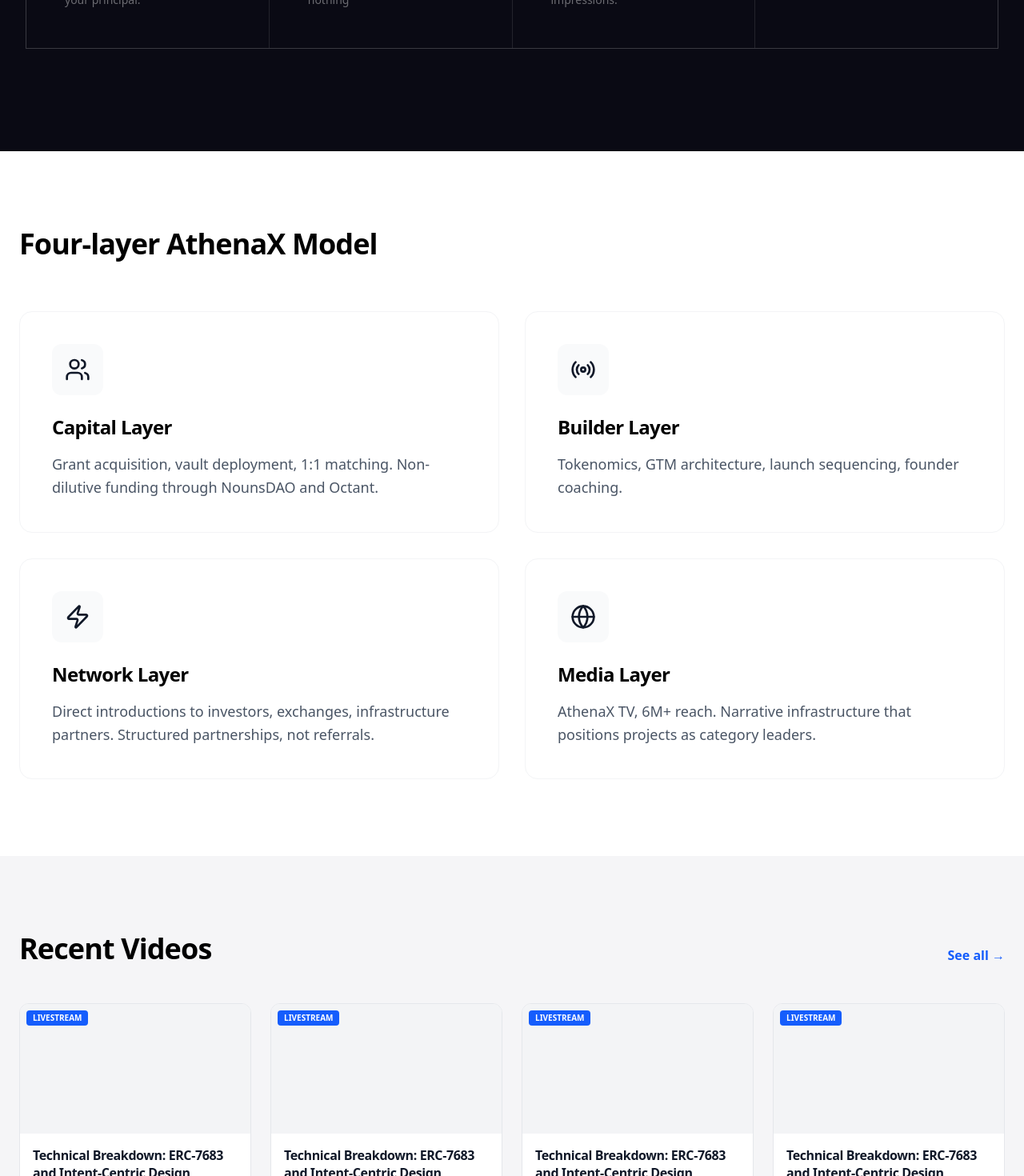
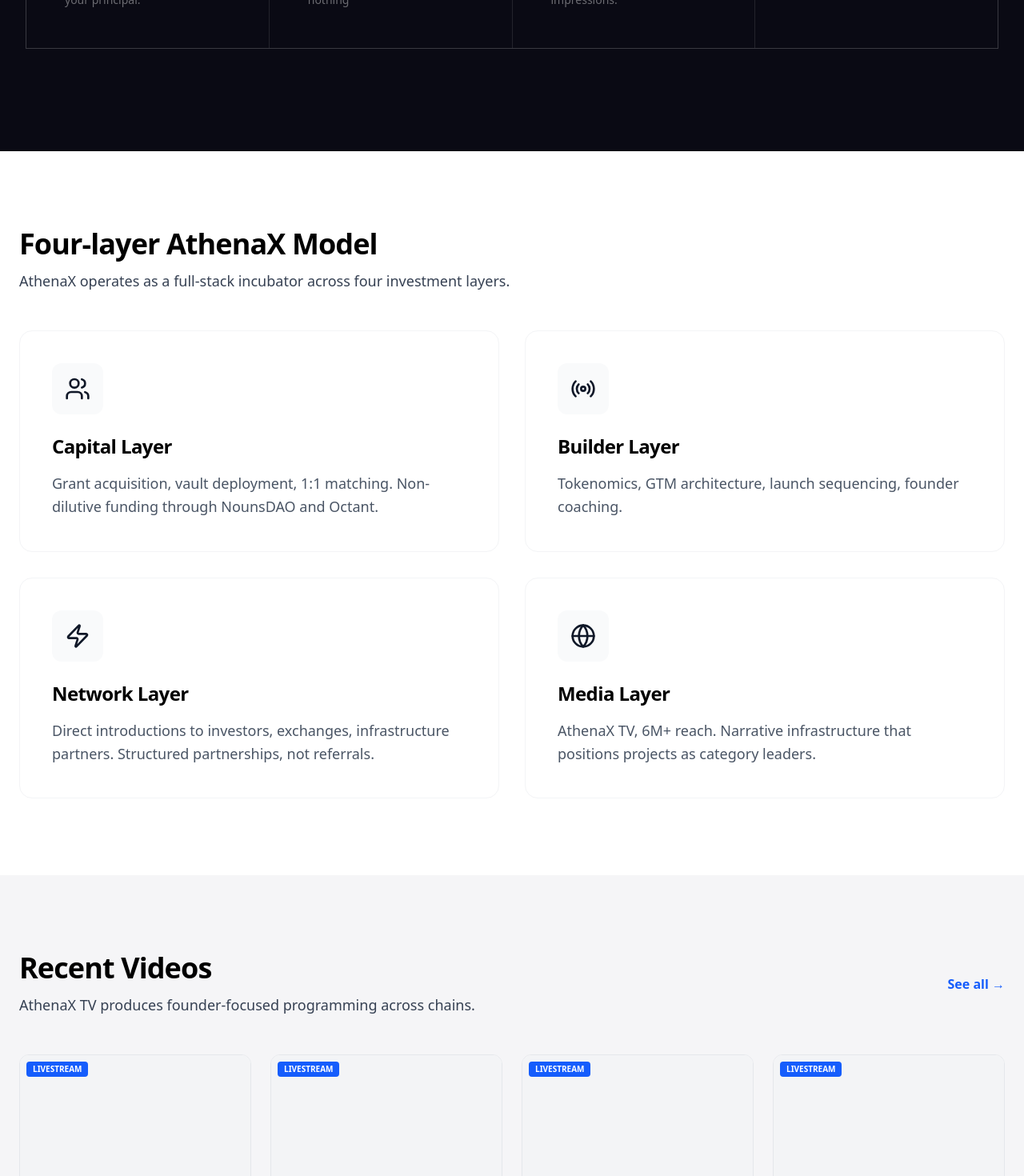
Before and after one commit to ctycho-dev/athenax-demo, a React (Vite) app: page /v3 in a window 1280 px wide. Shown: the part 1710-3180 px from the top of the page at 80% size. Built offline with nearby package versions, Linux system fonts and the light colour scheme.

Commit message:
feat: enhance FourLayerModel and RecentVideos components with additional descriptions and improved layout

```diff
--- a/src/components/Home/FourLayerModel.tsx
+++ b/src/components/Home/FourLayerModel.tsx
@@ -26,7 +26,10 @@
 export const FourLayerModel = () => (
   <section className="py-24 px-6 bg-white">
     <div className="max-w-7xl mx-auto">
-      <h2 className="text-4xl font-bold mb-16">Four-layer AthenaX Model</h2>
+      <h2 className="text-4xl font-bold mb-3">Four-layer AthenaX Model</h2>
+      <p className="text-lg text-gray-700 mb-12 max-w-3xl">
+        AthenaX operates as a full-stack incubator across four investment layers.
+      </p>
       <div className="grid md:grid-cols-2 gap-8">
         {Layers.map((item, i) => (
           <div
--- a/src/components/Home/RecentVideos.tsx
+++ b/src/components/Home/RecentVideos.tsx
@@ -1,22 +1,39 @@
-import { Link } from 'react-router-dom';
+import { Link } from "react-router-dom";
 
 export const RecentVideos = () => {
   return (
     <section className="py-24 px-6 bg-[#F5F5F7]">
       <div className="max-w-7xl mx-auto">
-                <div className="flex justify-between items-end mb-12">
-                    <h2 className="text-4xl font-bold">Recent Videos</h2>
-                    <Link to="/v3/tv" className="text-blue-600 font-bold hover:underline">See all →</Link>
+        <div className="flex justify-between items-center mb-12">
+          <div>
+            <h2 className="text-4xl font-bold mb-3">Recent Videos</h2>
+            <p className="text-lg text-gray-700 max-w-3xl">
+              AthenaX TV produces founder-focused programming across chains.
+            </p>
+          </div>
+
+          <Link to="/v3/tv" className="text-blue-600 font-bold hover:underline">
+            See all →
+          </Link>
         </div>
         <div className="grid sm:grid-cols-2 lg:grid-cols-4 gap-6">
-                {[1, 2, 3, 4].map(i => (
-                    <div key={i} className="bg-white rounded-xl border border-gray-200 overflow-hidden group hover:shadow-md transition-all">
+          {[1, 2, 3, 4].map((i) => (
+            <div
+              key={i}
+              className="bg-white rounded-xl border border-gray-200 overflow-hidden group hover:shadow-md transition-all"
+            >
               <div className="aspect-video bg-gray-100 relative">
-                            <div className="absolute top-2 left-2 bg-blue-600 text-white text-[10px] px-2 py-0.5 font-bold uppercase rounded">LIVESTREAM</div>
+                <div className="absolute top-2 left-2 bg-blue-600 text-white text-[10px] px-2 py-0.5 font-bold uppercase rounded">
+                  LIVESTREAM
+                </div>
               </div>
               <div className="p-4">
-                            <h4 className="font-bold text-gray-900 leading-snug group-hover:text-blue-600 transition-colors mb-2">Technical Breakdown: ERC-7683 and Intent-Centric Design</h4>
-                            <p className="text-xs text-gray-400 uppercase font-medium">Nov 2, 2025 • 42 mins</p>
+                <h4 className="font-bold text-gray-900 leading-snug group-hover:text-blue-600 transition-colors mb-2">
+                  Technical Breakdown: ERC-7683 and Intent-Centric Design
+                </h4>
+                <p className="text-xs text-gray-400 uppercase font-medium">
+                  Nov 2, 2025 • 42 mins
+                </p>
               </div>
             </div>
           ))}
```
Lines whose indentation alone changed are shown as unchanged.
